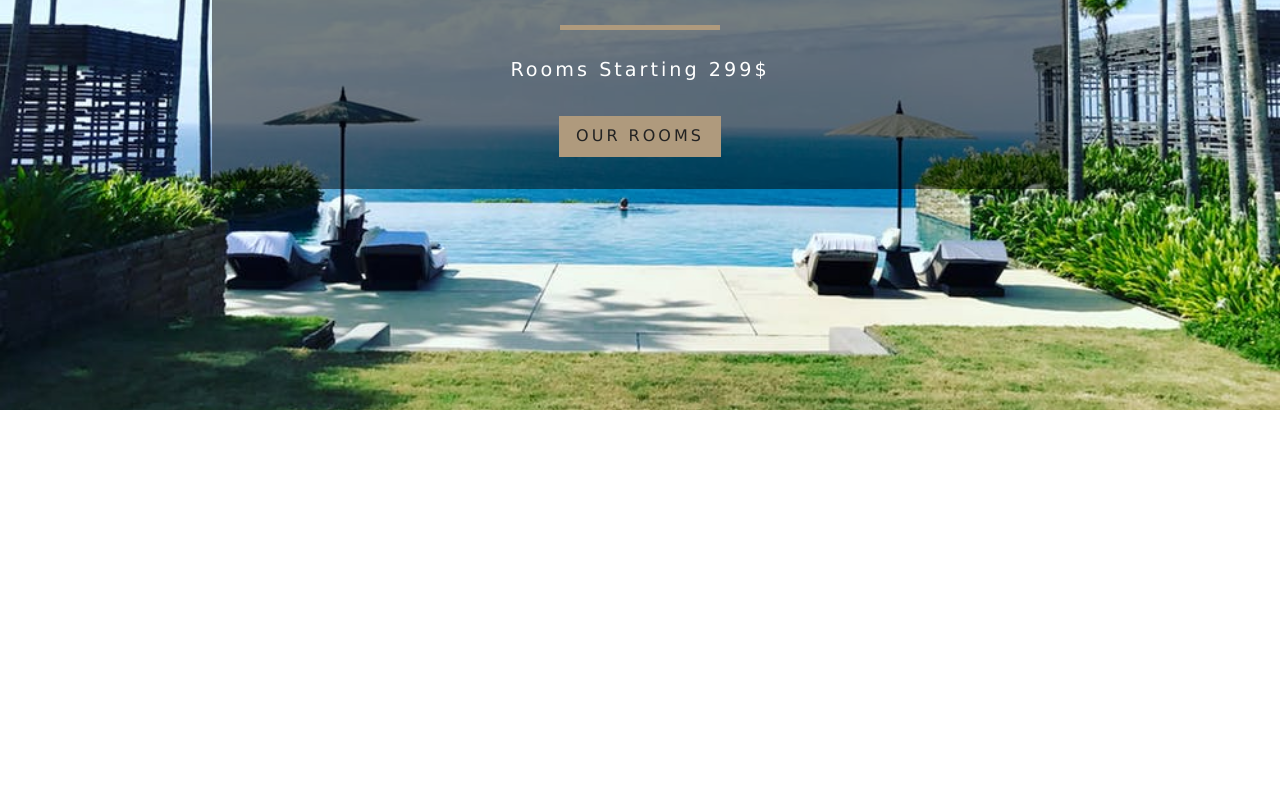
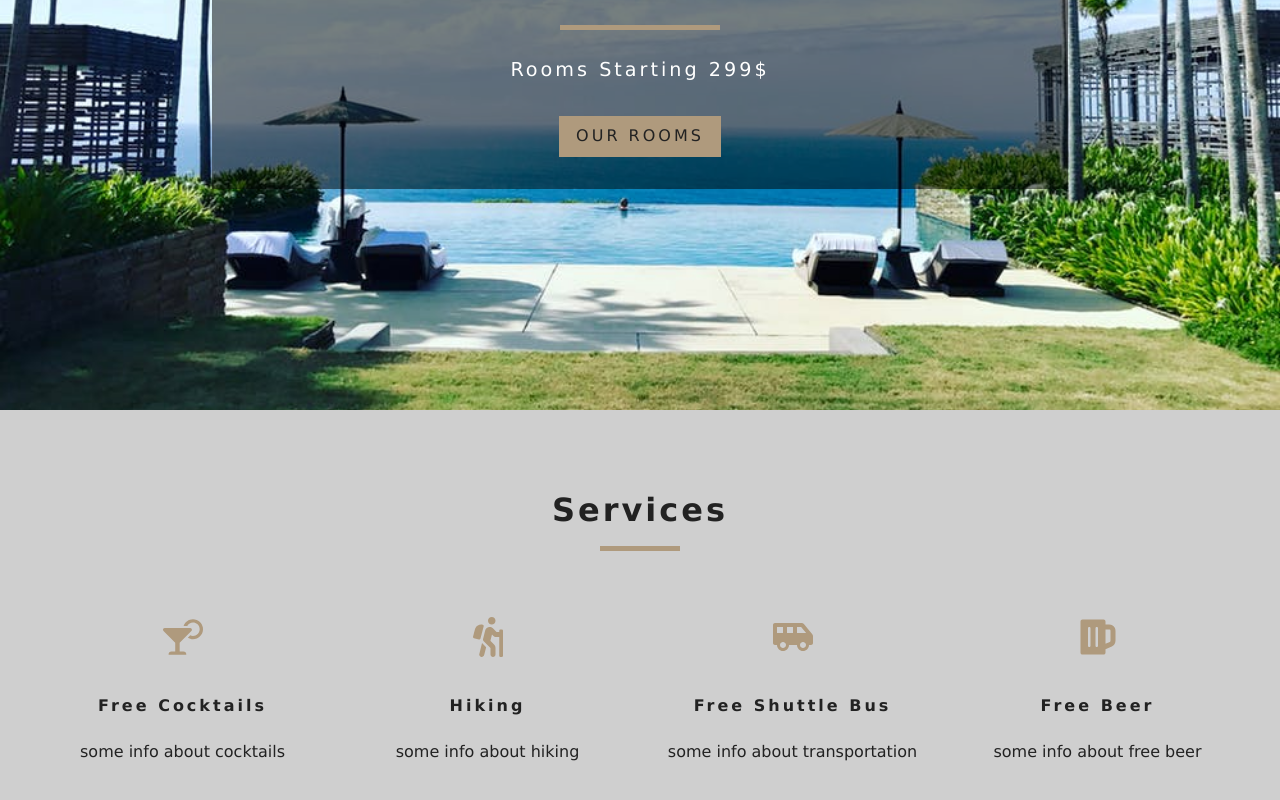
Before and after one commit to uly-ana/hotel, a React (Create React App) app: page / in a window 1280 px wide. Shown: the part 390-1190 px from the top of the page. Before the commit the page ends 800 px from the top, so only its background shows below. Built offline with nearby package versions, Linux system fonts and the light colour scheme.

Commit message:
compeated Services section: added icons, title, and info

```diff
--- a/src/App.css
+++ b/src/App.css
@@ -252,6 +252,7 @@ h6 {
 }
 .services h6 {
   letter-spacing: var(--mainSpacing);
+  text-transform: capitalize;
 }
 .services p {
   width: 80%;
--- a/src/components/Services.js
+++ b/src/components/Services.js
@@ -1,13 +1,48 @@
 import React, { Component } from 'react'
+import {FaCocktail, FaHiking, FaShuttleVan, FaBeer} from 'react-icons/fa'
 import Title from './Title'
 
 
 export default class Services extends Component {
-    render() {
-        return (
-            <div>
-                Hello from services
-            </div>
-        )
-    }
-}
+                 state = {
+                   services: [
+                     {
+                       icon: <FaCocktail />,
+                       title: "free cocktails",
+                       info: "some info about cocktails"
+                     },
+                     {
+                       icon: <FaHiking />,
+                       title: "hiking",
+                       info: "some info about hiking"
+                     },
+                     {
+                       icon: <FaShuttleVan/>,
+                       title: "free shuttle bus",
+                       info: "some info about transportation"
+                     },
+                     {
+                       icon: <FaBeer />,
+                       title: "free beer",
+                       info: "some info about free beer",
+                     }
+                   ],
+                 };
+                 render() {
+                   return (
+                     <section className="services">
+                       <Title title="services"/>
+                       <div className="services-center">
+                           {this.state.services.map((item, index) => {
+                               return <acticle key={index} className="service">
+<span>{item.icon}</span>
+                           <h6>{item.title}</h6>
+                           <p>{item.info}</p>
+                               </acticle>
+
+                           })}
+                       </div>
+                     </section>
+                   );
+                 }
+               }
--- a/src/pages/Home.js
+++ b/src/pages/Home.js
@@ -2,13 +2,17 @@ import React from 'react'
 import Hero from '../components/Hero'
 import Banner from '../components/Banner'
 import {Link} from 'react-router-dom'
+import Services from '../components/Services'
 
 export default function Home() {
     return (
+        <>
         <Hero hero='defaultHero'>
             <Banner title="luxurious rooms" subtitle="rooms starting 299$">
                 <Link to="/rooms" className="btn-primary">Our Rooms</Link>
                 </Banner>
         </Hero>
+        <Services/>
+        </>
     )
 }
```
